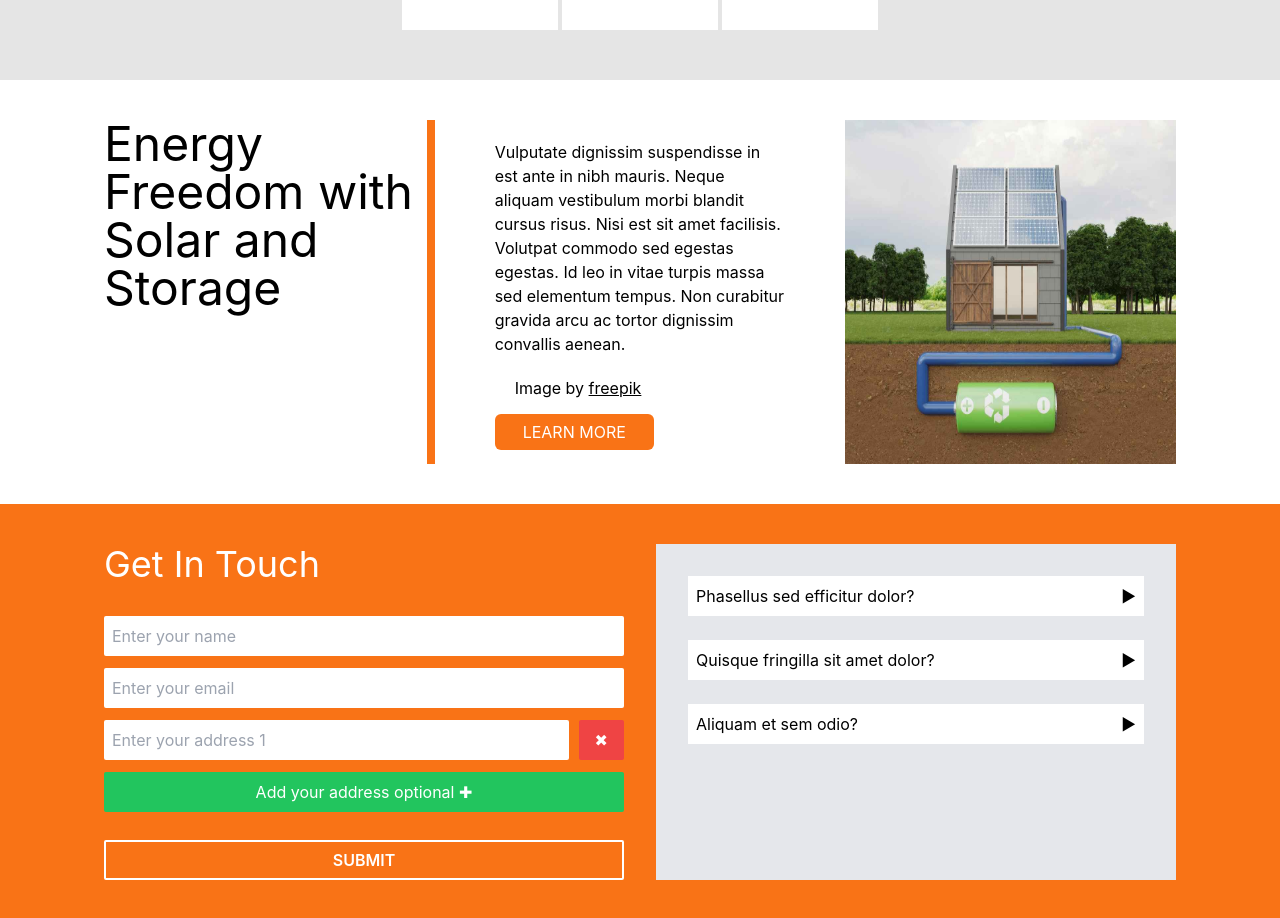
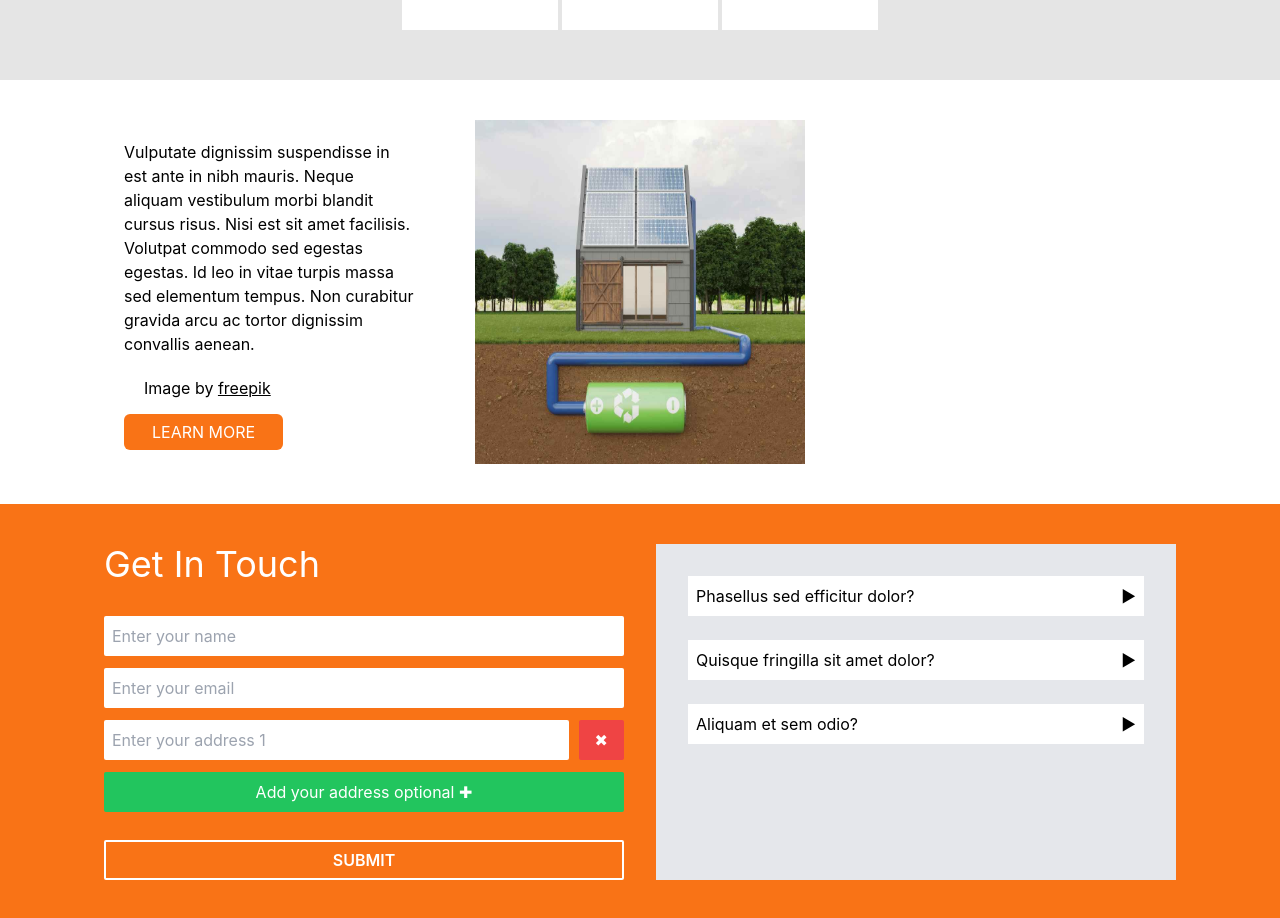
Before and after one commit to Amoly93/first_Project, a React (Create React App) app: page /home in a window 1280 px wide. Shown: the part 1280-2198 px from the top of the page. Built offline with nearby package versions, Linux system fonts and the light colour scheme.

Commit message:
Adding improvements

```diff
--- a/src/App.js
+++ b/src/App.js
@@ -1,6 +1,11 @@
-
 import { useEffect } from "react";
 import { Outlet, useLocation, useNavigate } from "react-router-dom";
+import { AuthContext } from "./contexts/auth-context";
+
+const userInfo = {
+  name: "Amal Bajaber",
+  email: "amal.bajaber@gmail.com",
+};
 
 function App() {
   const location = useLocation();
@@ -10,7 +15,11 @@ function App() {
     if (location.pathname === "/") navigate("/home");
   }, []);
 
-  return <Outlet />;
+  return (
+    <AuthContext.Provider value={userInfo}>
+      <Outlet />
+    </AuthContext.Provider>
+  );
 }
 
 export default App;
--- a/src/components/about-energy.js
+++ b/src/components/about-energy.js
@@ -1,20 +1,10 @@
 import {React} from "react";
 import { Link } from "react-router-dom";
-import { useSubject } from "./hook";
 
 function AboutEnergy() {
-
   return (
     <div className="  bg-white w-full ">
       <div className="grid grid-cols md:grid-cols-3 gap-10  max-w-6xl conainer mx-auto  p-10">
-        <div className="flex">
-
-          <h1 className="text-5xl">
-            {useSubject()}
-          </h1>
-          <div className="bg-orange-500 w-5 h-full"></div>
-        </div>
-
         <div className=" p-5">
           <p>
             Vulputate dignissim suspendisse in est ante in nibh mauris. Neque
@@ -36,7 +26,6 @@ function AboutEnergy() {
             {" LEARN MORE "}
           </Link>
         </div>
-
         <img className="h-full" src="Solar-Energy-Battery.jpg" />
       </div>
     </div>
--- a/src/components/components.js
+++ b/src/components/components.js
@@ -3,7 +3,7 @@ import { useState } from "react";
 import UserInfo from "./user-info";
 import GetInTouch from "./get-in-touch-form";
 import AboutEnergy from "./about-energy";
-import { SubjectContext } from "../context";
+
 export const defaultItems = Array(9).fill("");
 
 function Components() {
@@ -12,14 +12,11 @@ function Components() {
 
   return (
     <>
-
       <UserInfo players={players} setPlayers={setPlayers} items={items} />
       <XO players={players} items={items} setItems={setItems} />
       <div className="w-full">
-        <SubjectContext.Provider value="Energy Freedom with Solar and Storage">
-          <AboutEnergy />
-          <GetInTouch />
-        </SubjectContext.Provider>
+        <AboutEnergy />
+        <GetInTouch />
       </div>
     </>
   );
--- a/src/components/hook.js
+++ /dev/null
@@ -1,8 +0,0 @@
-import { useContext } from "react";
-import { SubjectContext } from "../context";
-
-export const useSubject = () => {
-    const context = useContext(SubjectContext);
-
-    return context;
-};
--- a/src/context.js
+++ /dev/null
@@ -1,5 +0,0 @@
-import { createContext } from "react";
-
-const SubjectContext = createContext();
-
-export {SubjectContext}
--- /dev/null
+++ b/src/contexts/auth-context.js
@@ -0,0 +1,5 @@
+import { createContext } from "react";
+
+const AuthContext = createContext();
+
+export { AuthContext };
--- a/src/details-page.js
+++ b/src/details-page.js
@@ -1,19 +1,11 @@
 import React from "react";
-import AboutEnergy from "./components/about-energy";
-import { Link } from "react-router-dom";
+import { useAuth } from "./hooks/use-user-auth";
 
 function DetailsPage() {
-  return (
-    <div className="flex flex-col items-center ">
-      <AboutEnergy />
-      <Link
-        className="bg-orange-500 px-7 py-2  text-white rounded-md "
-        to="/app"
-      >
-        Home
-      </Link>
-    </div>
-  );
+  const auth = useAuth();
+  console.log(auth);
+
+  return <div className="flex flex-col items-center"></div>;
 }
 
 export default DetailsPage;
--- /dev/null
+++ b/src/hooks/use-user-auth.js
@@ -0,0 +1,8 @@
+import { useContext } from "react";
+import { AuthContext } from "../contexts/auth-context";
+
+export const useAuth = () => {
+  const context = useContext(AuthContext);
+
+  return context;
+};
```
